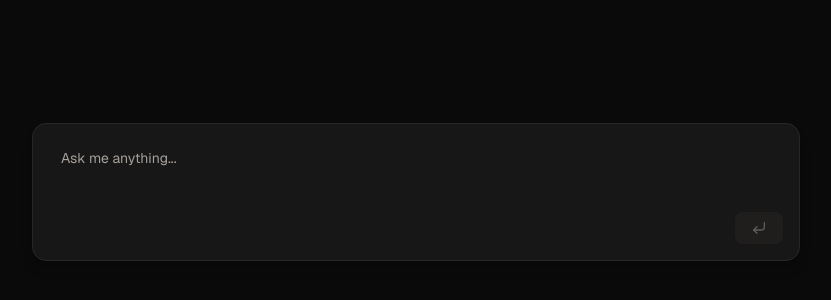
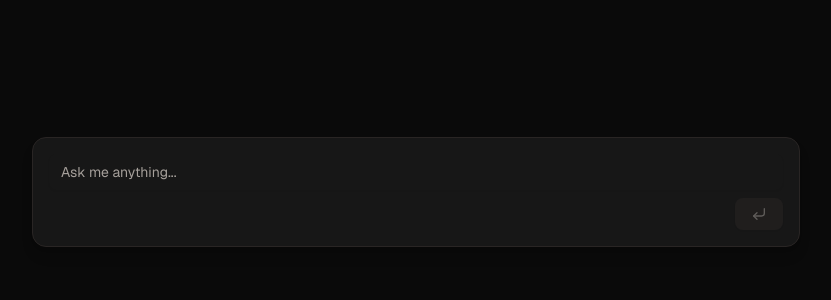
Before and after one commit to metaloozee/rsrch.tech, a Next.js app: page / in a window 1280 px wide. Shown: the part 208-508 px from the top of the page, without its empty margins (224-1055 px from the left). Built offline with nearby package versions, Linux system fonts and the light colour scheme.

Commit message:
changed from textarea to input

```diff
--- a/src/components/chat-input.tsx
+++ b/src/components/chat-input.tsx
@@ -7,10 +7,11 @@ import { cn } from '@/lib/utils';
 import { Message } from '@ai-sdk/react';
 import { useRef, useState } from 'react';
 import { CornerDownLeftIcon, StopCircleIcon } from 'lucide-react';
+import { Input } from './ui/input';
 
 interface InputPanelProps {
     input: string;
-    handleInputChange: (e: React.ChangeEvent<HTMLTextAreaElement>) => void;
+    handleInputChange: (e: React.ChangeEvent<HTMLInputElement>) => void;
     handleSubmit: (e: React.FormEvent<HTMLFormElement>) => void;
     isLoading: boolean;
     messages: Message[];
@@ -29,7 +30,7 @@ export default function InputPanel({
     stop,
     append,
 }: InputPanelProps) {
-    const inputRef = useRef<HTMLTextAreaElement>(null);
+    const inputRef = useRef<HTMLInputElement>(null);
     const isFirstMessage = useRef(true);
 
     const [isComposing, setIsComposing] = useState(false);
@@ -64,16 +65,14 @@ export default function InputPanel({
                         messages.length > 0 ? 'mb-4 rounded-xl' : 'rounded-xl'
                     )}
                 >
-                    <Textarea
+                    <Input
                         autoFocus
                         onCompositionStart={handleCompositionStart}
                         onCompositionEnd={handleCompositionEnd}
                         ref={inputRef}
                         name="input"
-                        rows={1}
-                        tabIndex={0}
                         placeholder="Ask me anything..."
-                        spellCheck={false}
+                        spellCheck={true}
                         value={input}
                         className="resize-none w-full bg-transparent ring-0 border-0 focus-visible:outline-none focus-visible:ring-0 disabled:cursor-not-allowed disabled:opacity-50"
                         onChange={(e) => {
```
